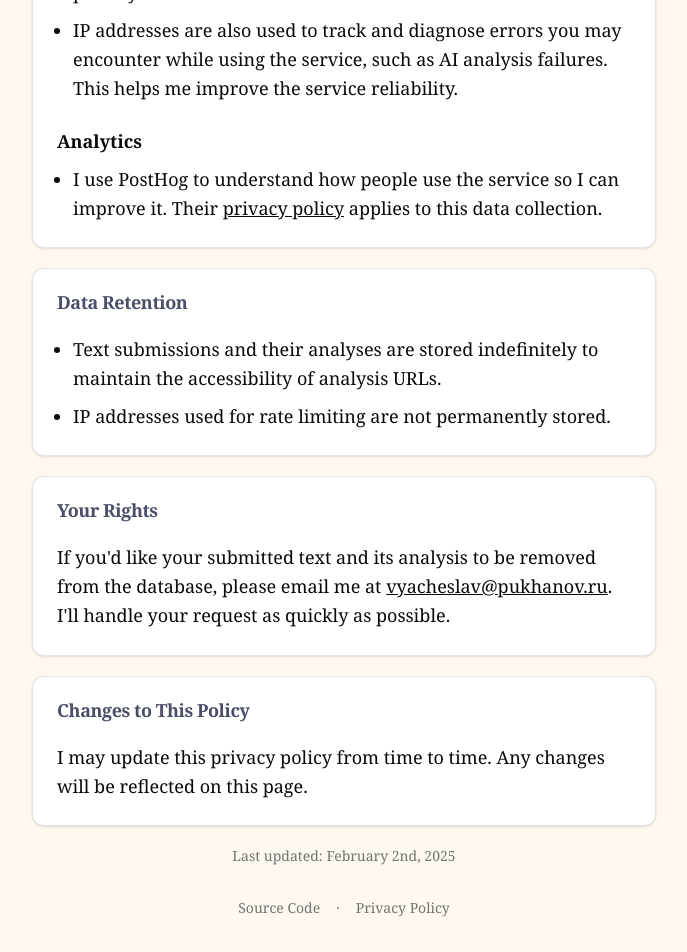
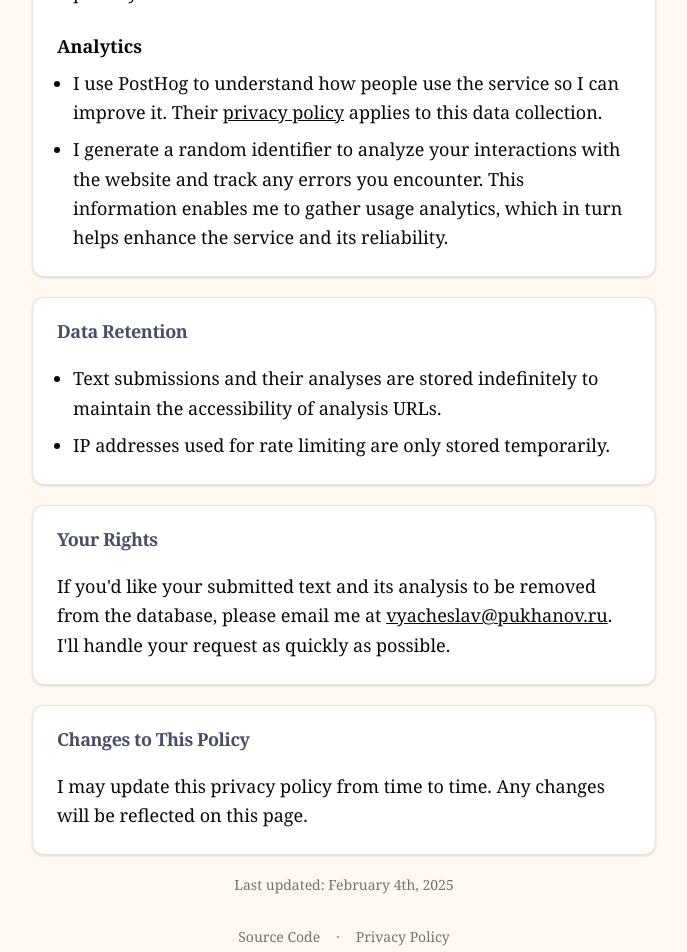
Before and after one commit to vpukhanov/diversequality, a Next.js app: page /privacy in a window 1280 px wide. Shown: the part 600-1552 px from the top of the page, without its empty margins (296-983 px from the left). Built offline with nearby package versions, Linux system fonts and the light colour scheme; no server answers.

Commit message:
docs: update privacy policy to reflect the use of random identifier for analytics

```diff
--- a/app/privacy/page.tsx
+++ b/app/privacy/page.tsx
@@ -52,11 +52,6 @@ export default function PrivacyPage() {
                 to prevent abuse of the service. You can perform up to 10
                 analyses per day.
               </li>
-              <li>
-                IP addresses are also used to track and diagnose errors you may
-                encounter while using the service, such as AI analysis failures.
-                This helps me improve the service reliability.
-              </li>
             </ul>
           </div>
 
@@ -73,6 +68,12 @@ export default function PrivacyPage() {
                   privacy policy
                 </a>{" "}
                 applies to this data collection.
+              </li>
+              <li>
+                I generate a random identifier to analyze your interactions with
+                the website and track any errors you encounter. This information
+                enables me to gather usage analytics, which in turn helps
+                enhance the service and its reliability.
               </li>
             </ul>
           </div>
@@ -92,7 +93,7 @@ export default function PrivacyPage() {
               maintain the accessibility of analysis URLs.
             </li>
             <li>
-              IP addresses used for rate limiting are not permanently stored.
+              IP addresses used for rate limiting are only stored temporarily.
             </li>
           </ul>
         </CardContent>
@@ -129,7 +130,7 @@ export default function PrivacyPage() {
       </Card>
 
       <p className="text-center text-sm text-muted-foreground">
-        Last updated: February 2nd, 2025
+        Last updated: February 4th, 2025
       </p>
     </main>
   );
```
